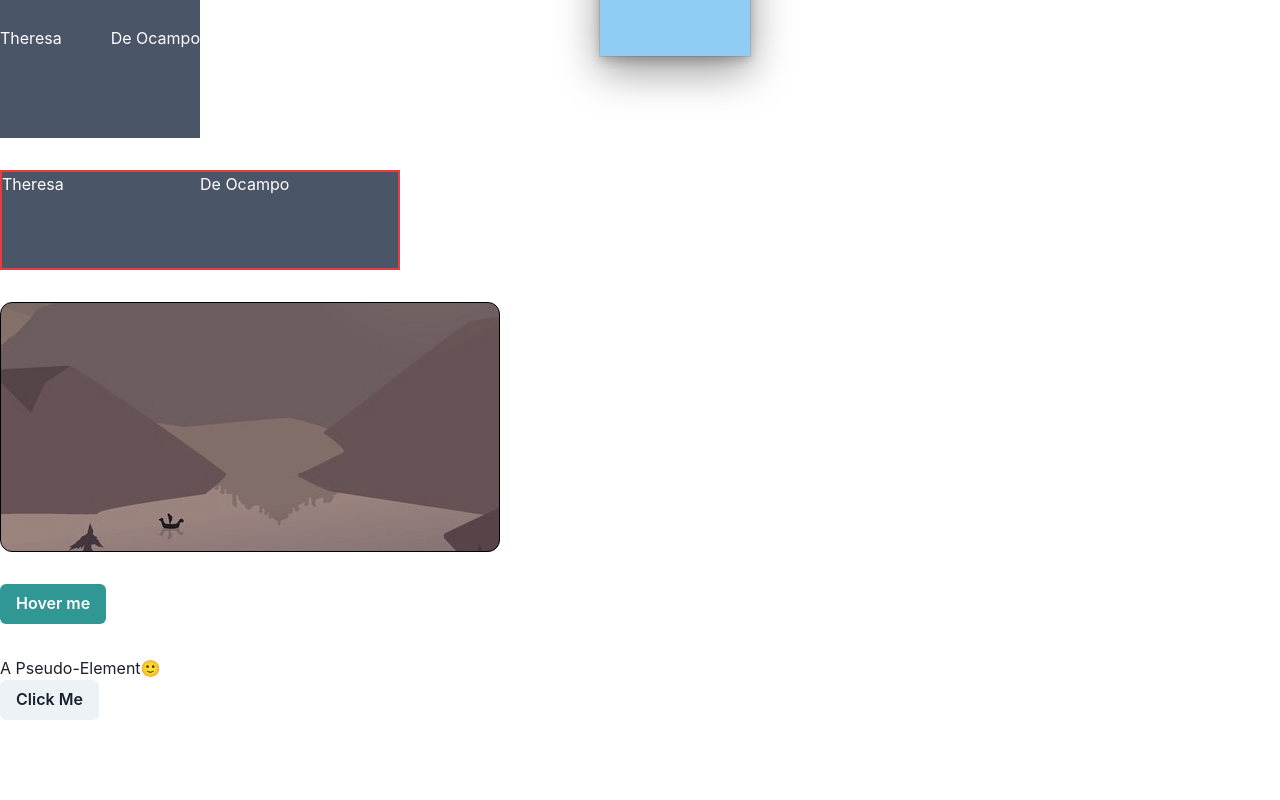
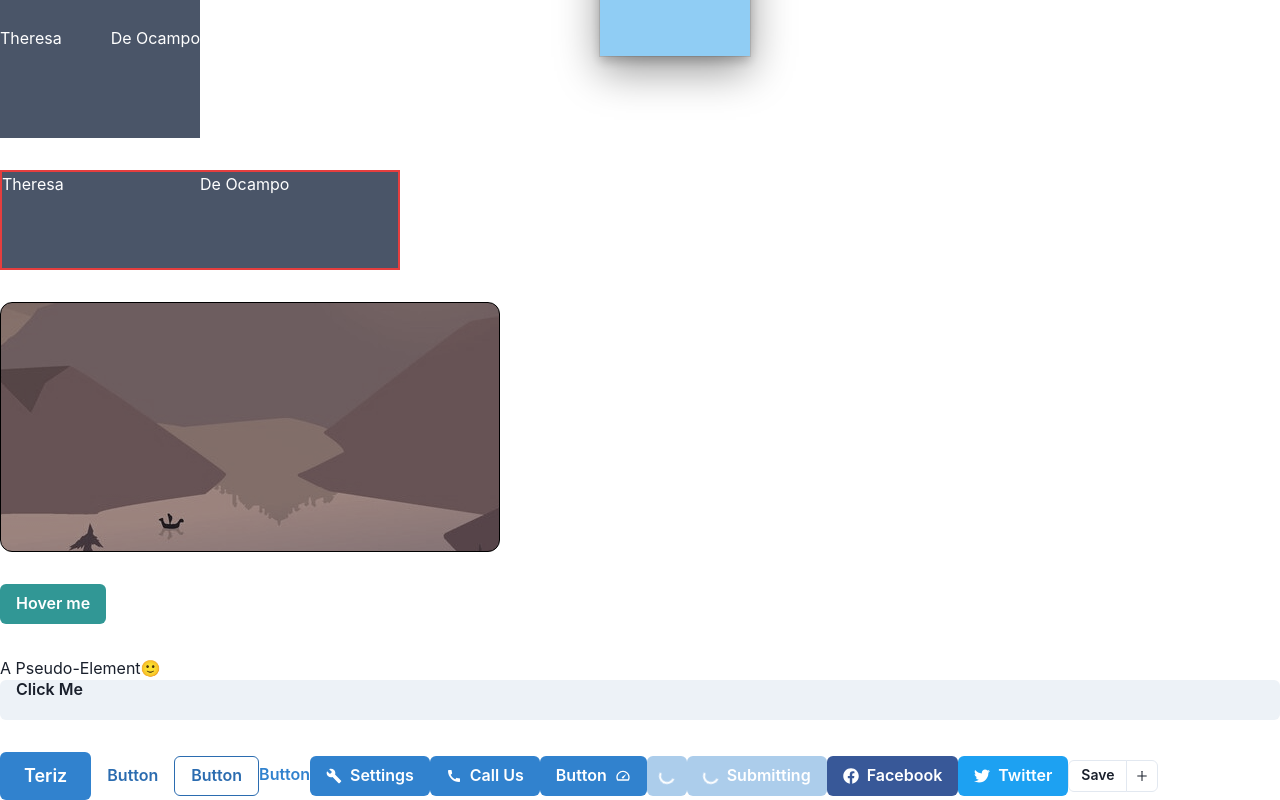
Before and after one commit to theresa-de-ocampo/chakra-ui, a React (Create React App) app: page / in a window 1280 px wide. Shown: the part 294-1094 px from the top of the page. Before the commit the page ends 1014 px from the top, so only its background shows below. Built offline with nearby package versions, Linux system fonts and the light colour scheme.

Commit message:
Components > Button

```diff
--- a/package.json
+++ b/package.json
@@ -12,6 +12,7 @@
     "framer-motion": "^6.3.3",
     "react": "^18.1.0",
     "react-dom": "^18.1.0",
+    "react-icons": "^4.3.1",
     "react-scripts": "5.0.1",
     "web-vitals": "^2.1.4"
   },
--- a/src/App.js
+++ b/src/App.js
@@ -1,4 +1,8 @@
-import { ChakraProvider, Box, Text, Button, theme } from "@chakra-ui/react"
+import { ChakraProvider, Box, Text, Button, theme, ButtonGroup, IconButton } from "@chakra-ui/react"
+import { MdBuild, MdCall} from "react-icons/md"
+import { BiTachometer } from "react-icons/bi"
+import { FaFacebook, FaTwitter } from "react-icons/fa"
+import { AiOutlinePlus } from "react-icons/ai"
 import wavyBg from "./images/lake.jpg"
 
 export default function App() {
@@ -35,7 +39,23 @@ export default function App() {
                 Hover me
             </Button>
             <Box _after={{ content: "'🙂'"}}>A Pseudo-Element</Box>
-            <Button as="p">Click Me</Button>
+            <Button as="div" display="block" mb={8}>Click Me</Button>
+
+            <Button colorScheme="blue" size="lg">Teriz</Button>
+            <Button colorScheme="blue" variant="ghost">Button</Button>
+            <Button colorScheme="blue" variant="outline">Button</Button>
+            <Button colorScheme="blue" variant="link">Button</Button>
+            <Button colorScheme="blue" leftIcon={<MdBuild />}>Settings</Button>
+            <Button colorScheme="blue" leftIcon={<MdCall />}>Call Us</Button>
+            <Button colorScheme="blue" rightIcon={<BiTachometer />}>Button</Button>
+            <Button colorScheme="blue" isLoading></Button>
+            <Button colorScheme="blue" isLoading loadingText="Submitting" />
+            <Button colorScheme="facebook" leftIcon={<FaFacebook />}>Facebook</Button>
+            <Button colorScheme="twitter" leftIcon={<FaTwitter />}>Twitter</Button>
+            <ButtonGroup size="sm" variant="outline" isAttached>
+                <Button>Save</Button>
+                <IconButton arial-label="Add to Friends" icon={<AiOutlinePlus />} />
+            </ButtonGroup>
         </ChakraProvider>
     );
 }
```
Also changed, not shown: 1 other file (tests, documents, lock files or other folders).
